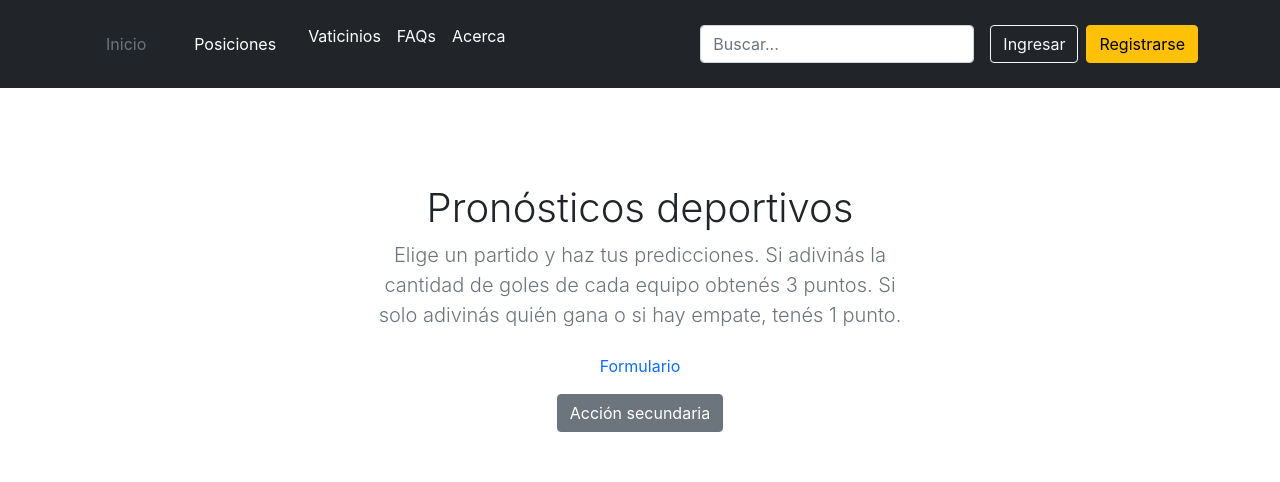
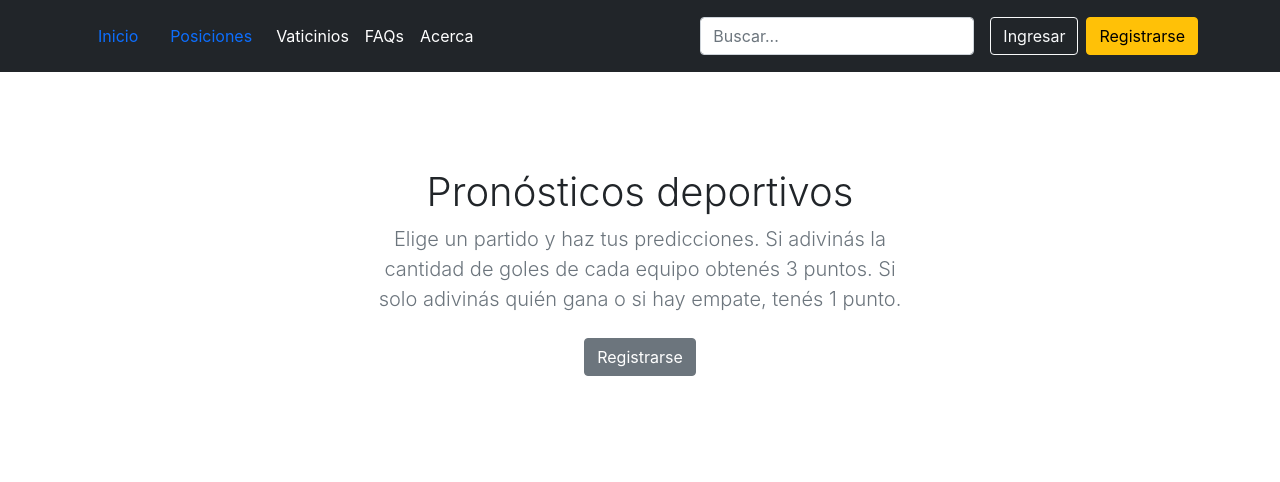
Before and after one commit to saverioElcruel/GuardiasSaludMental, a React (Create React App) app in the folder prodeApp/prode/: page / in a window 1280 px wide. Shown: the top 482 px of the page. Built offline with nearby package versions, Linux system fonts and the light colour scheme; no server answers.

Commit message:
apiReact

```diff
--- a/prodeApp/prode/src/App.css
+++ b/prodeApp/prode/src/App.css
@@ -29,6 +29,10 @@
   color: #61dafb;
 }
 
+.fondoMain{
+  background-image: url('../../../../CIART/codigo-de-señales-maritimas-internacional.jpg');
+}
+
 @keyframes App-logo-spin {
   from {
     transform: rotate(0deg);
--- a/prodeApp/prode/src/App.js
+++ b/prodeApp/prode/src/App.js
@@ -10,15 +10,19 @@ import Posiciones from "./components/public/Posiciones";
 function App() {
   return (
       <div>
+
       <Router>
       <Navbar />
+
       <Routes>
           <Route exact path="/" element={<Main/>}  />
           <Route exact path="/user-form" element={<UserForm />}  />
           <Route path="/detail/:id" element={<Detail />}  />
           <Route path="/posiciones" element={<Posiciones />}  />
       </Routes>
+
       </Router>
+
       <Footer />
       </div>
   );
--- a/prodeApp/prode/src/components/public/Footer.js
+++ b/prodeApp/prode/src/components/public/Footer.js
@@ -1,11 +1,11 @@
-import React, {useState} from 'react'
+import React, {useState,useEffect} from 'react'
 
 
 const Footer = () => {
 
     const [click,setClick] = useState(0);
-
-    const [background,setBackground] = useState('default-background');
+    const [background,setBackground] = useState(false);
+    const [background2,setBackground2] = useState('default-background');
 
     const year = new Date().getFullYear();
     const companyName = "imprenta Socha";
@@ -14,11 +14,14 @@ const Footer = () => {
         setClick(click+1);
     }
 
+    useEffect(()=>{
+
+    },[background,setBackground])
+
     const handleBackground=()=>{
       setBackground(()=>{
         setBackground(background === 'default-background' ? 'new-background' : 'default-background');
-        console.log("no soy quién para andar haciendo mandados")
-      })
+      },[background,background2])
     }
 
 
--- a/prodeApp/prode/src/components/public/Main.js
+++ b/prodeApp/prode/src/components/public/Main.js
@@ -1,6 +1,7 @@
 import React, { Component } from 'react'
 import Cards from './Cards';
 import {Link} from 'react-router-dom'
+import '../../App.css';
 
 
 export default class Main extends Component {
@@ -23,10 +24,10 @@ export default class Main extends Component {
               <h1 className="fw-light">Pronósticos deportivos</h1>
               <p className="lead text-muted">Elige un partido y haz tus predicciones. Si adivinás la cantidad de goles de cada equipo obtenés 3 puntos. Si solo adivinás quién gana o si hay empate, tenés 1 punto.</p>
               <p>
-                <Link to={`/user-form`} className="nav-link">
-                          Formulario
+                <Link to={`/user-form`} className="btn btn-secondary my-2">
+                          Registrarse
                         </Link>
-                <a href="#" className="btn btn-secondary my-2">Acción secundaria</a>
+
               </p>
             </div>
           </div>
--- a/prodeApp/prode/src/components/public/Navbar.js
+++ b/prodeApp/prode/src/components/public/Navbar.js
@@ -9,14 +9,11 @@ const Navbar = () => {
           <div className="d-flex flex-wrap align-items-center justify-content-center justify-content-lg-start">
             <ul className="nav col-12 col-lg-auto me-lg-auto mb-2 justify-content-center mb-md-0">
               <li>
-              <Link to={`/`} className="nav-link">
-              <a className="nav-link px-2 text-secondary">Inicio</a></ Link>
+              <Link to={`/`} className="nav-link">Inicio</ Link>
               </li>
 
               <li>
-              <Link to={`/posiciones`} className="nav-link">
-                <a href="#" className="nav-link px-2 text-white">Posiciones</a>
-                </Link>
+              <Link to={`/posiciones`} className="nav-link">Posiciones</Link>
                 </li>
 
               <li><a href="#" className="nav-link px-2 text-white">Vaticinios</a></li>
```
